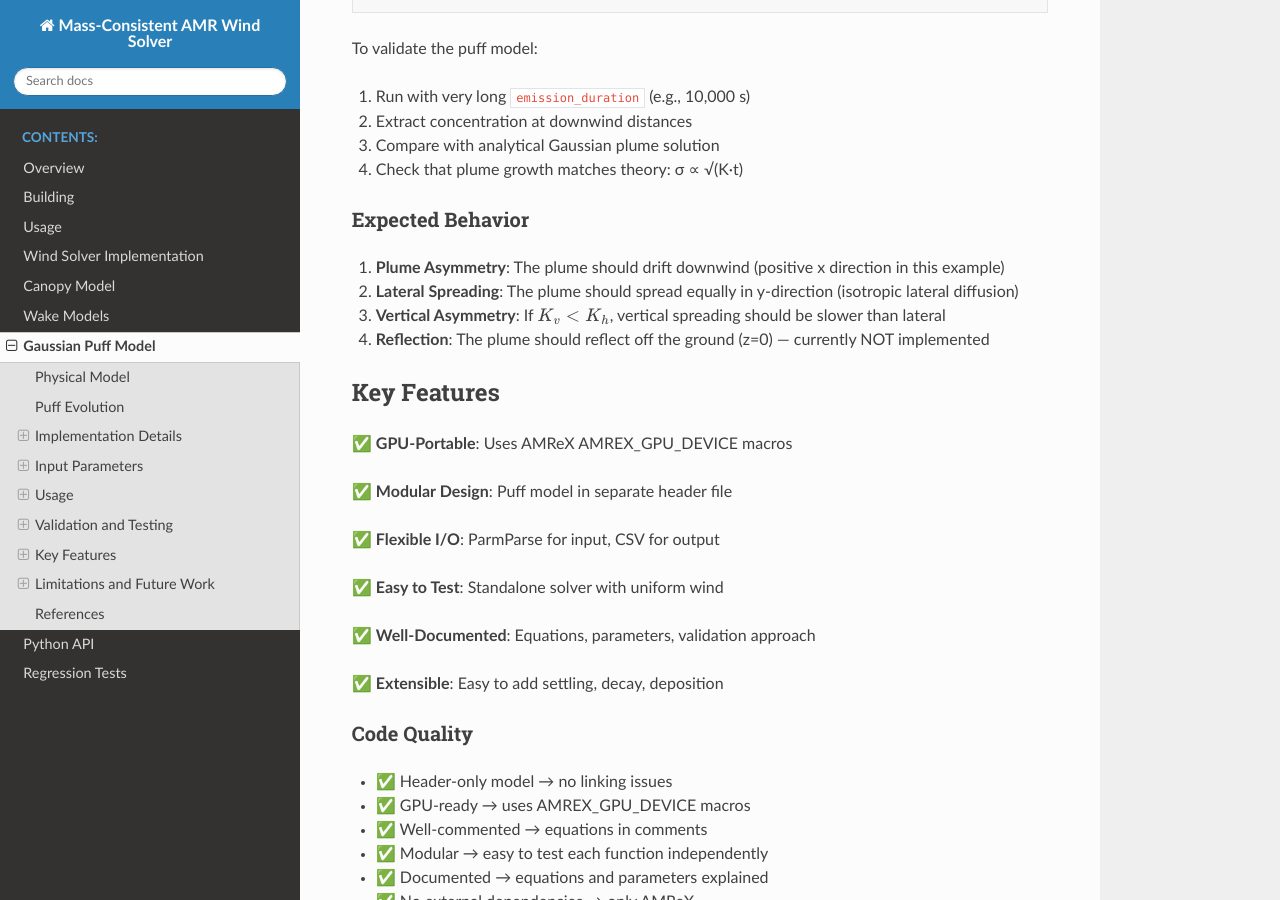
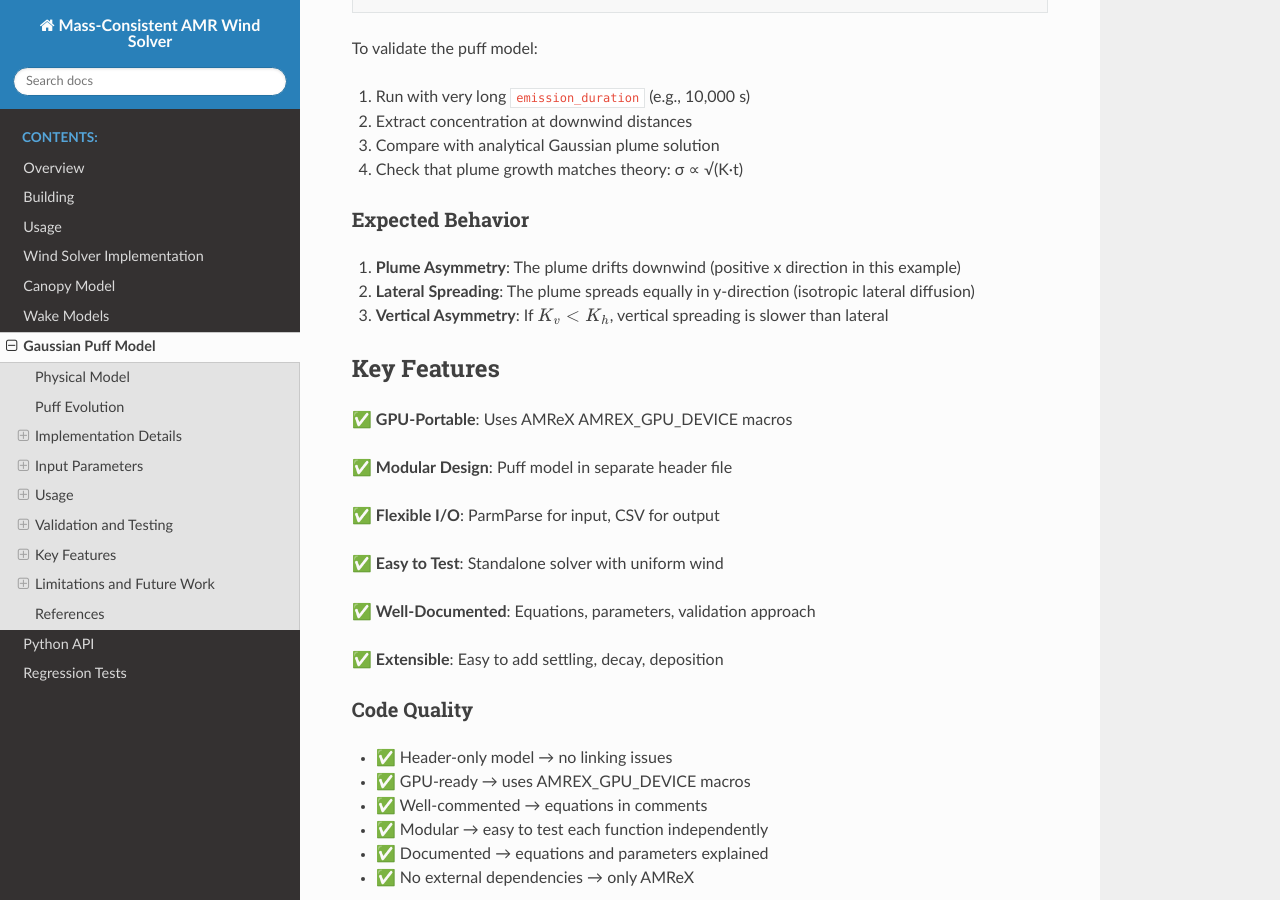
Before and after one commit to hgopalan/massconsistent_amr, a Sphinx documentation site: the page built from docs/puff.rst, in a window 1280 px wide and 900 px high, scrolled down 6777 px. Built offline with Sphinx 7.4.7 and the Read the Docs theme 3.1.0, drawn with Linux system fonts in a browser that asks for light colours; some of the changed text lies outside the part shown.

Commit message:
Address code review feedback in puff.rst

```diff
--- a/docs/puff.rst
+++ b/docs/puff.rst
@@ -377,10 +377,9 @@ To validate the puff model:
 Expected Behavior
 ^^^^^^^^^^^^^^^^^
 
-1. **Plume Asymmetry**: The plume should drift downwind (positive x direction in this example)
-2. **Lateral Spreading**: The plume should spread equally in y-direction (isotropic lateral diffusion)
-3. **Vertical Asymmetry**: If :math:`K_v < K_h`, vertical spreading should be slower than lateral
-4. **Reflection**: The plume should reflect off the ground (z=0) — currently NOT implemented
+1. **Plume Asymmetry**: The plume drifts downwind (positive x direction in this example)
+2. **Lateral Spreading**: The plume spreads equally in y-direction (isotropic lateral diffusion)
+3. **Vertical Asymmetry**: If :math:`K_v < K_h`, vertical spreading is slower than lateral
 
 Key Features
 ------------
```
Also changed, not shown: other parts of docs/puff.rst (+1 -1 lines).
